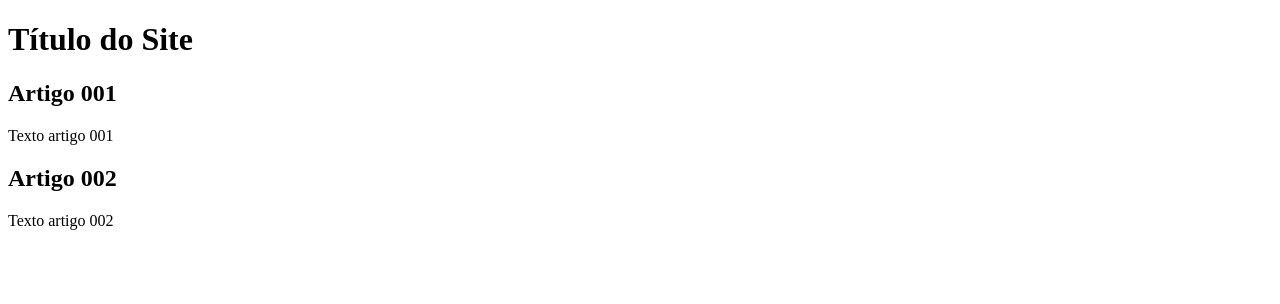
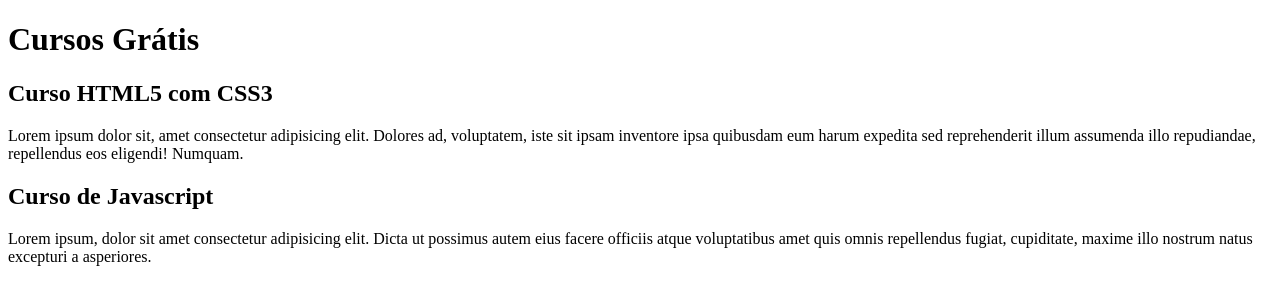
Before and after one commit to kelzaribs/Projeto-Site, a plain HTML site: page index.html in a window 1280 px wide. Drawn offline with Linux system fonts and the light colour scheme.

Commit message:
Novo conteúdo

```diff
--- a/index.html
+++ b/index.html
@@ -9,15 +9,15 @@
 <body>
     <main>
         <header>
-            <h1>Título do Site</h1>
+            <h1>Cursos Grátis</h1>
         </header>
         <article>
-            <h2>Artigo 001</h2>
-            <p>Texto artigo 001</p>
+            <h2>Curso HTML5 com CSS3</h2>
+            <p>Lorem ipsum dolor sit, amet consectetur adipisicing elit. Dolores ad, voluptatem, iste sit ipsam inventore ipsa quibusdam eum harum expedita sed reprehenderit illum assumenda illo repudiandae, repellendus eos eligendi! Numquam.</p>
         </article>
         <article>
-            <h2>Artigo 002</h2>
-            <p>Texto artigo 002</p>
+            <h2>Curso de Javascript</h2>
+            <p>Lorem ipsum, dolor sit amet consectetur adipisicing elit. Dicta ut possimus autem eius facere officiis atque voluptatibus amet quis omnis repellendus fugiat, cupiditate, maxime illo nostrum natus excepturi a asperiores.</p>
         </article>
     </main>
 </body>
```
